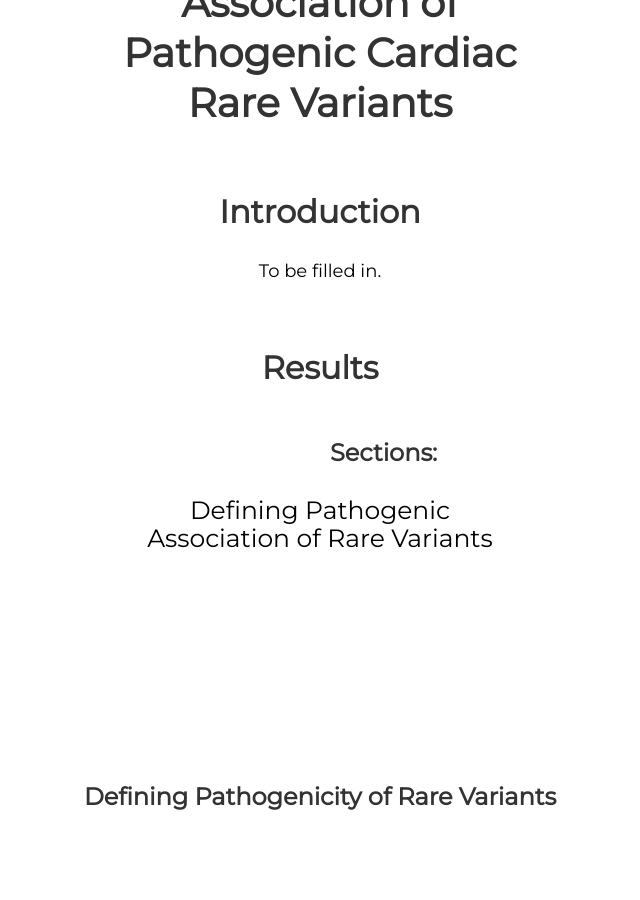
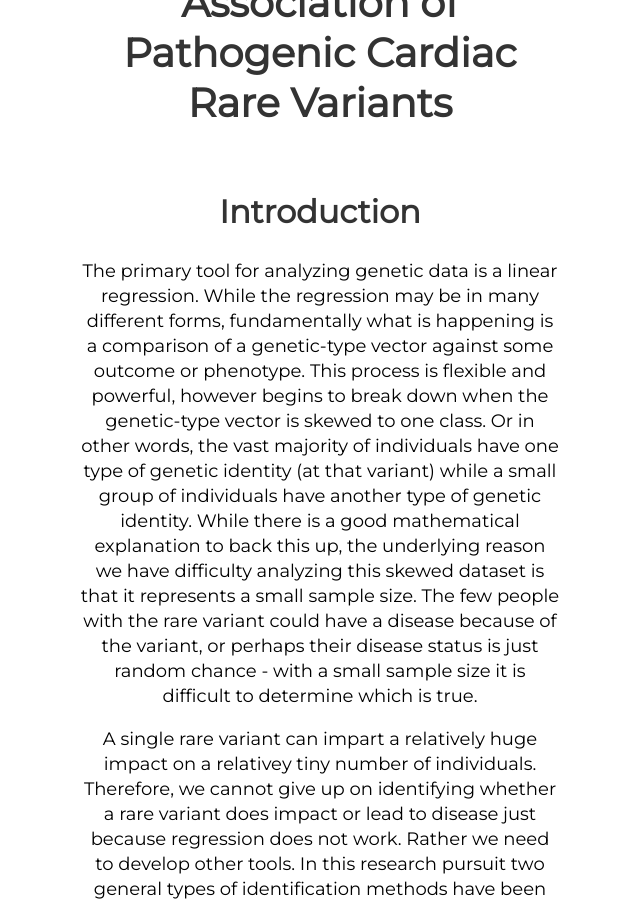
Before and after one commit to kulmsc/kulmsc.github.io, a Jekyll site: the page built from pages/13_rare_variants.md, in a window 1280 px wide and 900 px high, scrolled down 342 px. Shown: the whole window, without its empty margins (320-960 px from the left). Built offline with Jekyll 4.4.1, drawn with Linux system fonts in a browser that asks for light colours; nearby versions of some CDN libraries; some of the changed text lies outside the part shown.

Commit message:
first commit

```diff
--- a/_includes/projects.html
+++ b/_includes/projects.html
@@ -43,7 +43,7 @@
   <div class="contents">
     <h3> Cardiac Pathogenic Rare Variants </h3>
     <p> Rare variants identified with whole exome sequencing have a large yet underappreciated effect on many diseases, including cardiac conditions.  In this project I walk through the identification of pathogenic variants and show how they increase the risk of atrial fibrillation.</p>
-    <a class="project-link" href="https://kulmsc.github.io/ldpred/">Check it out</a>
+    <a class="project-link" href="https://kulmsc.github.io/rare_variants/">Check it out</a>
   </div>
 </div>
 
--- a/pages/13_rare_variants.md
+++ b/pages/13_rare_variants.md
@@ -9,29 +9,20 @@
 
 ## Introduction
 
-To be filled in.
+The primary tool for analyzing genetic data is a linear regression.  While the regression may be in many different forms, fundamentally what is happening is a comparison of a genetic-type vector against some outcome or phenotype.  This process is flexible and powerful, however begins to break down when the genetic-type vector is skewed to one class.  Or in other words, the vast majority of individuals have one type of genetic identity (at that variant) while a small group of individuals have another type of genetic identity. While there is a good mathematical explanation to back this up, the underlying reason we have difficulty analyzing this skewed dataset is that it represents a small sample size.  The few people with the rare variant could have a disease because of the variant, or perhaps their disease status is just random chance - with a small sample size it is difficult to determine which is true.
 
+A single rare variant can impart a relatively huge impact on a relativey tiny number of individuals.  Therefore, we cannot give up on identifying whether a rare variant does impact or lead to disease just because regression does not work.  Rather we need to develop other tools.  In this research pursuit two general types of identification methods have been developed.  The first simply looks at case reports from clinical settings.  This slightly old fashioned approach can be though of as a collection of anecdotes for a given variant which, when viewed together, can be used to suggest that a variant does have some true, causal relationship to a disease.  For example, if ten doctors and ten different hospitals all stumble upon ten patients who have an odd cardiac condition and the same super rare genetic variant then we can conclude that super rare genetic variant is likely doing something important.  These reports or anecdotes are collected within a resource called [ClinVar](https://www.ncbi.nlm.nih.gov/clinvar/).  The second approach employs sophisticated algorithms which try to predict how the rare variant affects downstream biology.  Namely, does the rare variant cause a proten to be misfolded and disfunctional.  Many different algorithms exist, each of which report a different severity or pathogenicity score.
 
-## Results
+With many methods available to determine whether a rare variant is pathogenic, it may seem impossible to come up with a single, clear methedology.  Fortunately, many very bright individuals have developed just such a methedology.  The American College of Medical Genetics (ACMG) provide a [flowchart with detailed accompanying descriptions](https://www.acmg.net/docs/Standards_Guidelines_for_the_Interpretation_of_Sequence_Variants.pdf) that help one classify a variant as being either pathogenic or non-pathogenic.  The only problem
 
-<div class="ticTacToe-header">
-<div style="text-align: left"> <h3> Sections: </h3> </div>
-</div>
+![ACMG definition pathogenic](/assets/img/acmg_flow.png)
 
-<div class="ticTacToe-links">
-  <a class="link" href="#define_pathogenic" data-scroll>Defining Pathogenic</a>
-  <a class="link" href="#associate" data-scroll>Association of Rare Variants</a>
-</div>
+Unfortunately for my purposes, this flow chart requires a great deal of labor (multiple hours) just to classify a single variant as pathogenic.  While resources are being developed that alleviate this load, for example [ClinGen](https://clinicalgenome.org/), they are not yet at the point to help me out.  Therefore, for this project I defined a variant as being pathogenic if it met all three conditions (then I went on to see if these pathogenic variants associate to adverse cardiac conditions).
 
+## Methods
 
-<div class="vertical-space"></div>
-<section id="define_pathogenic">
-</section>
-### Defining Pathogenicity of Rare Variants
+To begin, I defined pathogenicity from the three following conditions.
 
-
-
-<div class="vertical-space"></div>
-<section id="associate">
-</section>
-### Association of Pathogenic Variants to Cardiac Conditions
+1. High Confidence Pathogenic According to LOFTEE - Ensembl has released a piece of software entitled [Variant Effect Predictor](https://useast.ensembl.org/info/docs/tools/vep/index.html) (VEP), which does exactly what it sounds like.  Although, VEP does not report a simple binary rating of patogenicity, which is likely why a recent add-on was created called [LOFTEE](https://github.com/konradjk/loftee) which attempts to report whether a variant can be classified with high confidence a loss of function variant.
+2. Listed as Pathogenic or Likely Pathogenic Within ClinVar -
+3. Located on a Gene That Invitae Uses in Their Cardiac Panel - Invitae is a private, well-respected company that creates clinical-grade reports on a patient's genetics.  We figured that they have a good sense of what genes potentially influence adverse cardiac conditions.  The genes we specifically used came from the [Invitae Arrhythmia and Cardiomyopathy Comprehensive Panel](https://www.invitae.com/en/providers/test-catalog/test-02101).
```
Also changed, not shown: assets/img/acmg_flow.png (added), 3 other files.
